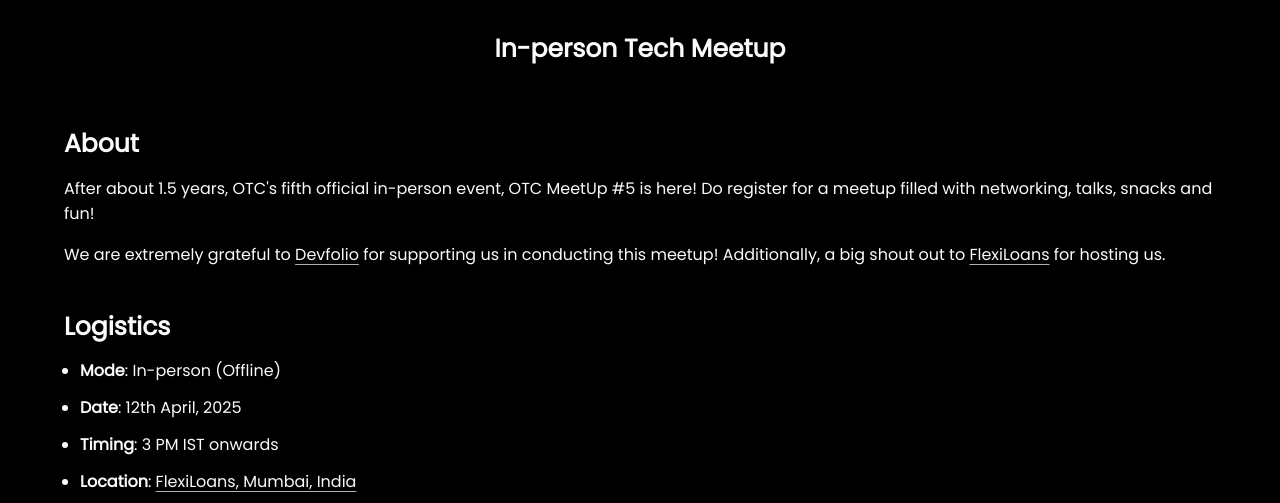
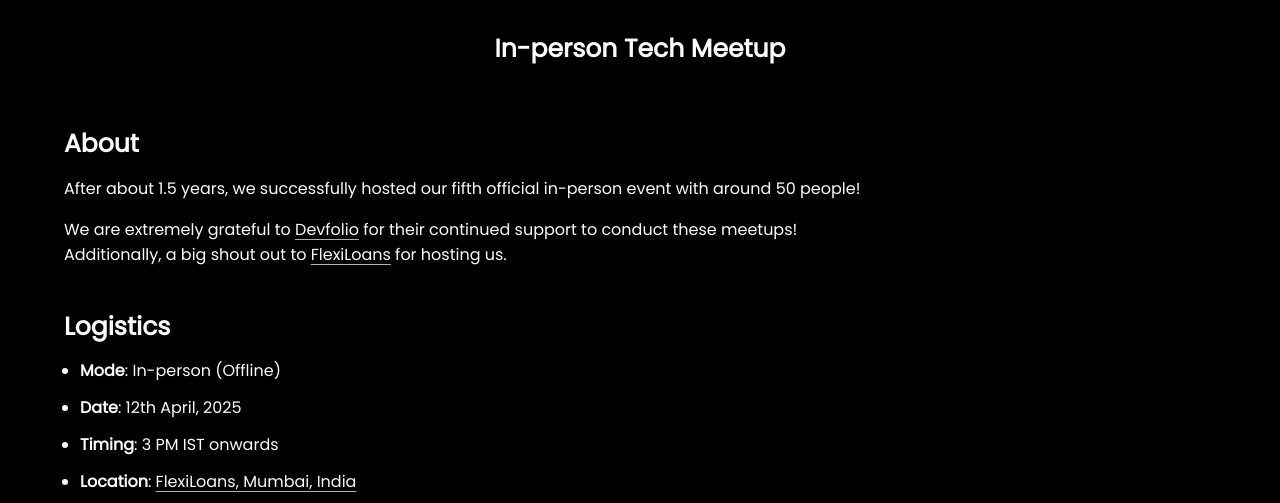
Before and after one commit to OurTechCommunity/meetup, a plain HTML site: page 5.html in a window 1280 px wide. Shown: the part 275-778 px from the top of the page. Drawn offline with Linux system fonts and the light colour scheme; a web font is replaced by a local one.

Commit message:
Update meetup 5 headline

```diff
--- a/5.html
+++ b/5.html
@@ -102,17 +102,17 @@
 		<main id="main-content">
 			<h2 id="about">About</h2>
 			<p>
-				After about 1.5 years, OTC's fifth official in-person event, OTC MeetUp #5 is here! Do register for a meetup filled with networking, talks, snacks and fun!
+				After about 1.5 years, we successfully hosted our fifth official
+				in-person event with around 50 people!
 			</p>
 			<p>
-				We are extremely
-				grateful to
-				<a href="https://devfolio.co" target="_blank" rel="noreferrer"
-					>Devfolio</a
-				>
-				for supporting us in conducting this meetup! Additionally, a big shout out to <a href="https://flexiloans.com/" target="_blank" rel="noreferrer"
-				>FlexiLoans</a
-			> for hosting us.
+				We are extremely grateful to
+				<a href="https://devfolio.co" target="_blank" rel="noreferrer">Devfolio</a>
+				for their continued support to conduct these meetups!
+				<br />
+				Additionally, a big shout out to
+				<a href="https://flexiloans.com/" target="_blank" rel="noreferrer">FlexiLoans</a>
+				for hosting us.
 			</p>
 
 			<h2 id="logistics">Logistics</h2>
```
Also changed, not shown: index.html (+2 -2 lines).
